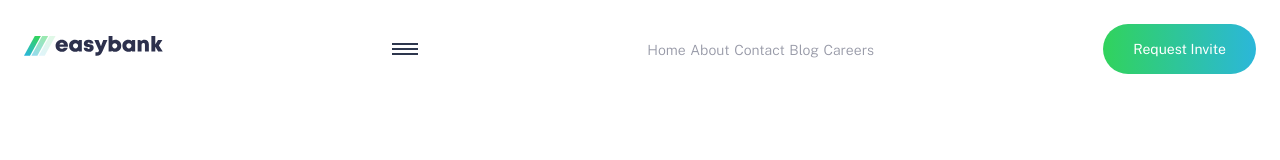
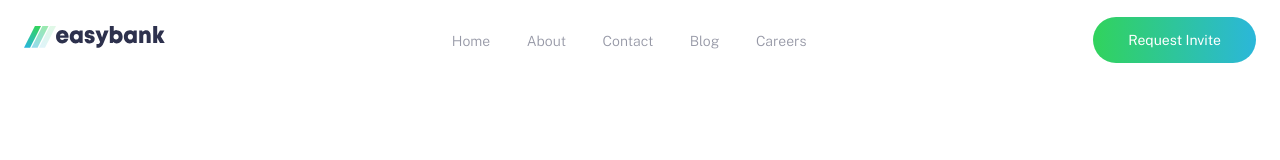
Before and after one commit to adrianafas13/easybank-landing-page, a plain HTML site: page index.html in a window 1280 px wide. Drawn offline with nearby package versions, Linux system fonts and the light colour scheme.

Commit message:
part 2 of tge navigation bar

```diff
--- a/app/scss/_globals.scss
+++ b/app/scss/_globals.scss
@@ -39,7 +39,7 @@ a, a:visited, a:hover{
 
 //buttons
 button, .button{
-    padding: 1rem 1.875rem;
+    padding: 0.875rem 2.1875rem;
     background: linear-gradient(to right, $limeGreen, $brightCyan);
     border: 0;
     border-radius: 50px;
@@ -50,8 +50,12 @@ button, .button{
 
 //visibility
 .hide-for-mobile{
-
+    @include breakpoint-down (medium){
+        display: none;
+    }
 }
 .hide-for-desktop{
-
+    @include breakpoint-up (large){
+        display: none;
+    }
 }
--- a/app/scss/_header.scss
+++ b/app/scss/_header.scss
@@ -1,12 +1,13 @@
 .header{
 
     nav{
-        padding: 24px;
+        padding: 1.0625rem 1.5rem;
     }
 
     &__logo{
             img{
-
+                width: 8.8125rem;
+                height: 1.375rem;
             }
     }
 
@@ -25,13 +26,45 @@
 
     &__links{
         a{
+            position: relative;
             font-size: $font-sm;
             color: $grayishBlue;
+            transition: color 300ms ease-in-out;
+
+            &:not(:last-child){
+                margin-right: 32px;
+            }
+
+            &::before{
+                content: "";
+                display: block;
+                position: absolute;
+                height: 5px;
+                left: 0;
+                right: 0;
+                bottom: -30px;
+                background: linear-gradient(to right, $limeGreen, $brightCyan);
+                opacity: 0;
+                transition: opacity 300ms ease-in-out;
+            }
+
+            &:hover{
+                color: $darkBlue;
+
+                &::before{
+                    opacity: 1;
+                }
+            }
         }
     }
 
     &__cta {
         font-size: $font-sm;
         color: $white;
+        transition: opacity 300ms ease-in-out;
+
+        &:hover{
+            opacity: 0.75;
+        }
     }
 }
--- a/app/scss/_mixins.scss
+++ b/app/scss/_mixins.scss
@@ -9,13 +9,13 @@ $breakpoint-up: ("medium": "40em", "large": "64em", "xlarge": "87.5em");
 $breakpoint-down: ("small": "39.9375em", "medium": "63.9375em", "large": "87.437em");
 
 @mixin breakpoint-up($size){
-    @media (min-width: map-get(breakpoint-up, size)){
+    @media (min-width: map-get($breakpoint-up, $size)){
         @content;
     }
 }
 
-@mixin breakpoint-up($size){
-    @media (max-width: map-get(breakpoint-down, size)){
+@mixin breakpoint-down($size){
+    @media (max-width: map-get($breakpoint-down, $size)){
         @content;
     }
 }
--- a/app/scss/style.scss
+++ b/app/scss/style.scss
@@ -1,3 +1,4 @@
 @import "_variables";
+@import "_mixins";
 @import "_globals";
 @import "_header";
--- a/index.html
+++ b/index.html
@@ -24,13 +24,13 @@
         <img src="images/logo.svg" alt="Easybank">
       </a>
 
-      <a href="#" class="header__menu">
+      <a href="#" class="header__menu hide-for-desktop">
         <span></span>
         <span></span>
         <span></span>
       </a>
 
-      <div class="header__links">
+      <div class="header__links hide-for-mobile">
         <a href="#">Home</a>
         <a href="#">About</a>
         <a href="#">Contact</a>
@@ -38,7 +38,7 @@
         <a href="#">Careers</a>
       </div>
 
-      <a href="#" class="button header__cta">Request Invite</a>
+      <a href="#" class="button header__cta hide-for-mobile">Request Invite</a>
 
     </nav>
   </header>
```
Also changed, not shown: dist/css/style.min.css, 1 other file.
